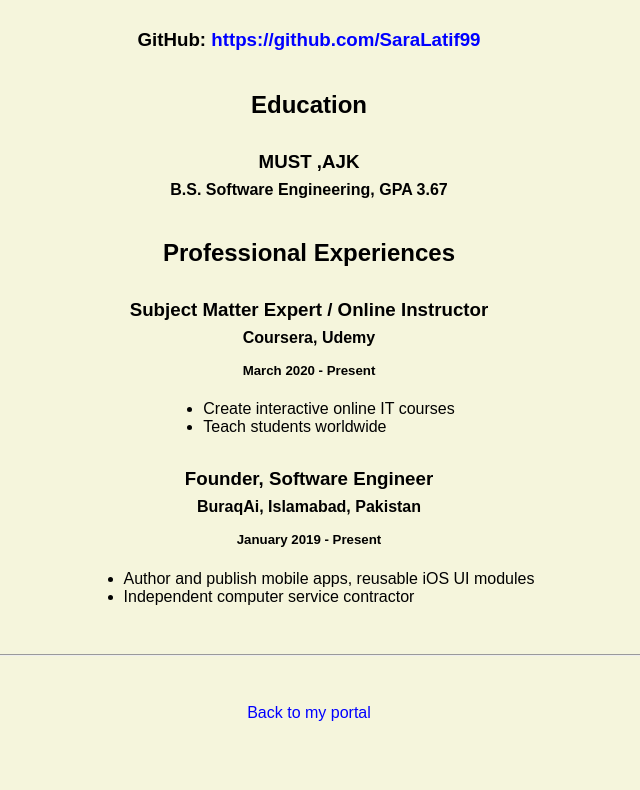
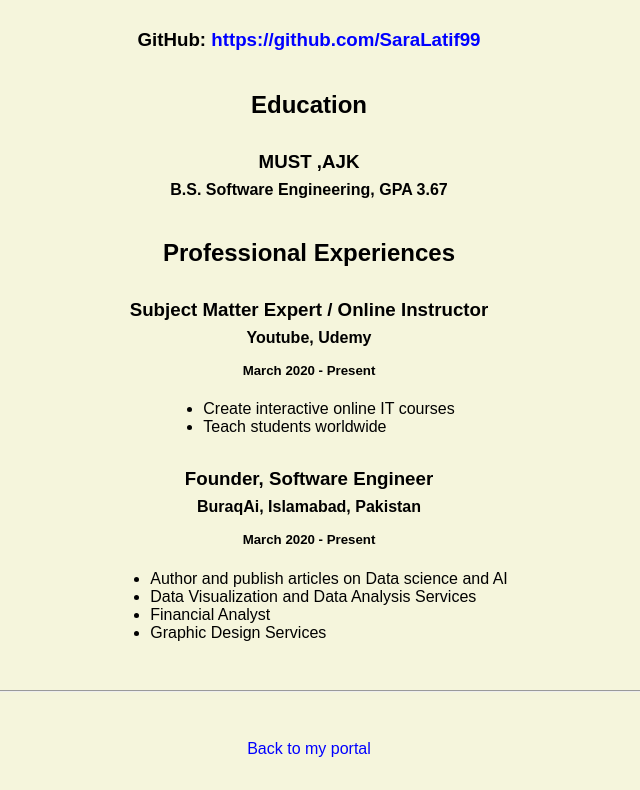
Before and after one commit to SaraLatif99/SaraLatif99.github.io, a plain HTML site: page resume.html in a window 1280 px wide. Shown: the part 579-1369 px from the top of the page, without its empty margins (331-971 px from the left). Before the commit the page ends 1333 px from the top, so only its background shows below. Drawn offline with Linux system fonts and the light colour scheme.

Commit message:
Update resume.html
Updated portfolio

```diff
--- a/resume.html
+++ b/resume.html
@@ -36,7 +36,7 @@
     <h2>Professional Experiences</h2>
 
     <h3>Subject Matter Expert / Online Instructor</h3>
-    <h4>Coursera, Udemy</h4>
+    <h4>Youtube, Udemy</h4>
     <h5>March 2020 - Present</h5>
       <ul>
         <li>Create interactive online IT courses</li>
@@ -45,10 +45,12 @@
 
     <h3>Founder, Software Engineer</h3>
     <h4>BuraqAi, Islamabad, Pakistan</h4>
-    <h5>January 2019 - Present</h5>
+    <h5>March 2020 - Present</h5>
       <ul>
-        <li>Author and publish mobile apps, reusable iOS UI modules</li>
-        <li>Independent computer service contractor</li>
+        <li>Author and publish articles on Data science and AI</li>
+        <li>Data Visualization and Data Analysis Services</li>
+        <li>Financial Analyst</li>
+        <li>Graphic Design Services</li>
       </ul>
   </body>
 
```
